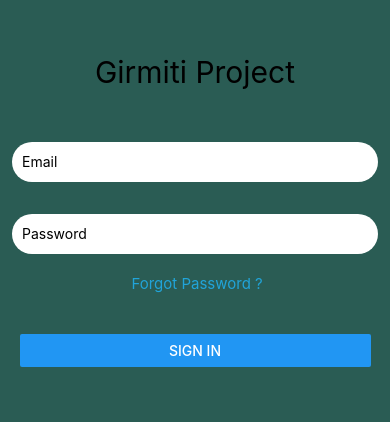
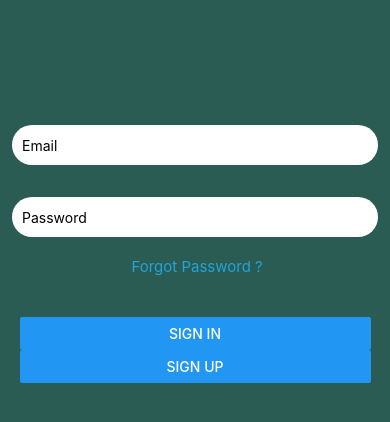
Before and after one commit to girmitivishak/GirmitiInternalProject, a React Native app: screen / in a window 390 px wide. Shown: the part 232-654 px from the top of the page. Built offline with nearby package versions, Linux system fonts and the light colour scheme.

Commit message:
Sign Up button added

```diff
--- a/src/App.js
+++ b/src/App.js
@@ -1,11 +1,11 @@
 import React from 'react';
 import { View, Text, TouchableOpacity } from 'react-native';
 
-import Signin from './screens/signin/index';
+import SignIn from './screens/SignIn/index';
 
 function App() {
   return(
-    <Signin/>
+    <SignIn/>
   );
 }
 
--- a/src/screens/signin/index.js
+++ b/src/screens/signin/index.js
@@ -1,5 +1,5 @@
 import React from 'react';
-import styles from '../../screens/signin/styles';
+import styles from './styles';
 
 import {
     View,
@@ -11,7 +11,7 @@ import {
     Linking
 } from 'react-native';
 
-function Signin() {
+function SignIn() {
     return(
         <View style = { styles.loginContainer }>
             <Text style = { styles.loginText }> Girmiti Project </Text>
@@ -28,9 +28,12 @@ function Signin() {
                 <TouchableOpacity>
                     <Button style = { styles.loginButton } title='Sign In'></Button>
                 </TouchableOpacity>
+                <TouchableOpacity>
+                    <Button style = { styles.loginButton } title='Sign Up'></Button>
+                </TouchableOpacity>
             </View>
         </View>
     );
 }
 
-export default Signin;
+export default SignIn;
--- a/src/screens/signin/styles.js
+++ b/src/screens/signin/styles.js
@@ -32,15 +32,17 @@ const styles = StyleSheet.create( {
         borderRadius: 25,
         height: 100,
         width: 50,
+        margin: 12,
+        padding: 10,
+        marginBottom: 20,
         alignItems: "center",
         justifyContent: "center",
-        marginTop: 40,
         backgroundColor: "#164C42"
     },
     loginText: {
         margin: 40,
         fontSize: 30,
-        color:"#000"
+        color:"#0000"
     }
 } );
 
```
